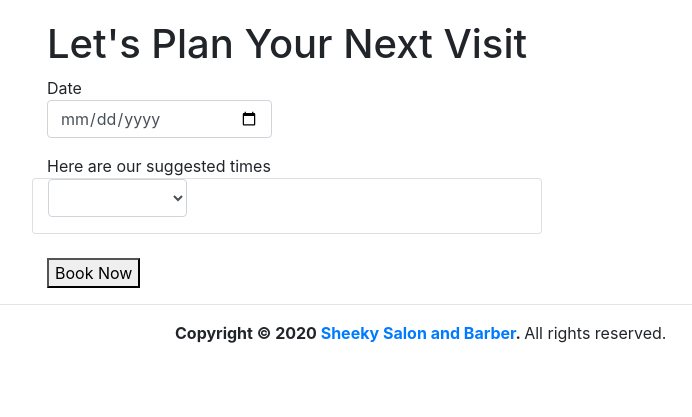
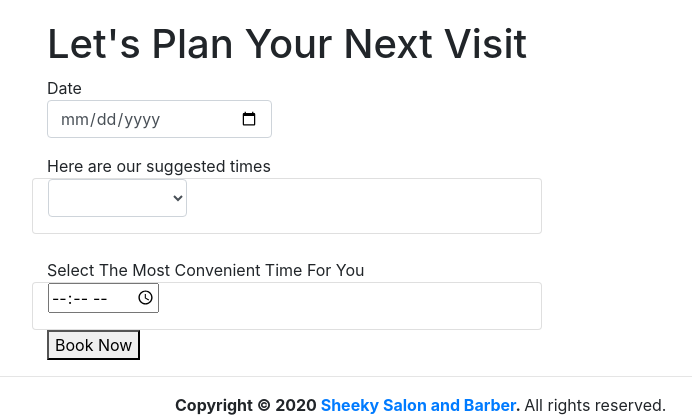
Before and after one commit to bonaventureogeto/SheekyProject, a Django app: page /booking-page in a window 1280 px wide. Shown: the part 486-903 px from the top of the page, without its empty margins (145-837 px from the left). Before the commit the page ends 829 px from the top, so only its background shows below. Run offline with Django 3.2, Linux system fonts and the light colour scheme; tables that the repository leaves empty hold one stand-in row (values such as "Sample post"); some libraries are stand-ins or nearby versions.

Commit message:
Added input type time

```diff
--- a/templates/frontend/booking_page.html
+++ b/templates/frontend/booking_page.html
@@ -38,7 +38,16 @@
               </div>
             </div>
             <br />
-
+            <span class="form-label">
+              Select The Most Convenient Time For You
+            </span>
+            <div class="row card">
+              <div class="col-md-4">
+                <div class="form-group">
+                  <input type="time" />
+                </div>
+              </div>
+            </div>
             <div class="form-btn">
               <button class="submit-btn">Book Now</button>
             </div>
```
